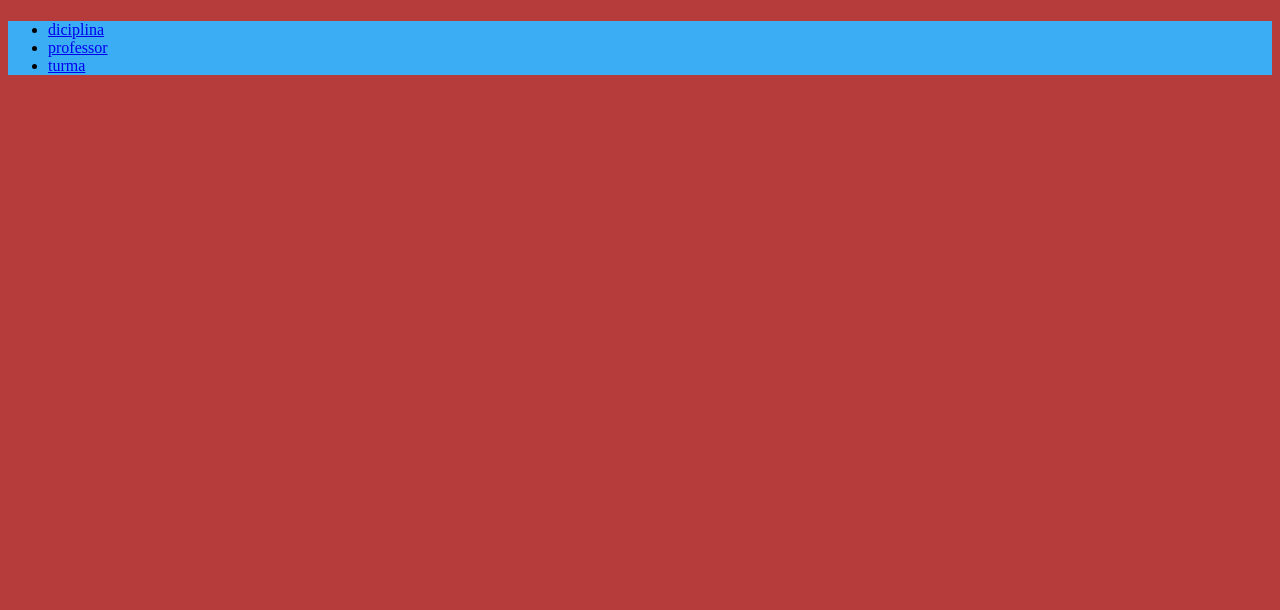
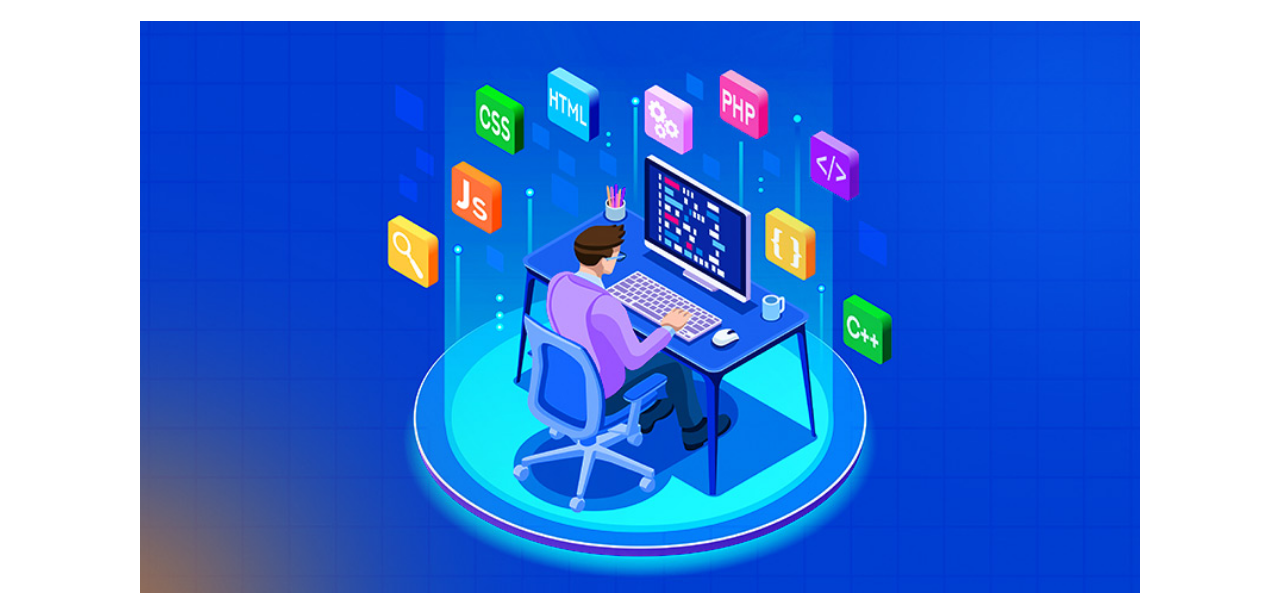
Before and after one commit to F4keDiamonds/2tri, a plain HTML site: page index.html in a window 1280 px wide. Shown: the part 93-703 px from the top of the page. Drawn offline with Linux system fonts and the light colour scheme.

Commit message:
Add files via upload

```diff
--- a/index.html
+++ b/index.html
@@ -6,16 +6,17 @@
     <meta name="viewport" content="width=device-width, initial-scale=1.0">
     <link rel=”stylesheet” href=”reset.css”>
     <link rel="stylesheet" href="style.css">
-    <title>COISA DE NERD</title>
+    <title>TURMA</title>
 </head>
 <body>
     <header class="cabecalho">
         <h1 class="cabecalho-titulo">programação I</h1>
+        <img class="programação" src="interna-blog-coding-05.jpg" alt="">
         <nav class="cabecalho-menu">
             <ul>
-                <li><a class="cabecalho-meu-item" href="#">diciplina</a></li>
-                <li><a class="cabecalho-meu-item" href="#">professor</a></li>
-                <li><a class="cabecalho-meu-item" href="#">turma</a></li>
+                <li><a class="cabecalho-menu-item" href="#">diciplina</a></li>
+                <li><a class="cabecalho-menu-item" href="#">professor</a></li>
+                <li><a class="cabecalho-menu-item" href="#">turma</a></li>
             </ul>
         </nav>
     </header>
--- a/style.css
+++ b/style.css
@@ -1,7 +1,7 @@
 :root
-    {--cor-de-fundo: #b63b3b;
-     --cor-cabecalho: #95d6ff;
-     --fundo-menu: #3aadf5;
+    {--cor-de-fundo: #ffffff;
+     --cor-cabecalho: #ffffff;
+     --fundo-menu: #ffffff;
 }
 
 body {
@@ -10,6 +10,7 @@ body {
 
 .cabecalho {
      background-color: var(--cor-de-cabecalho);
+     text-align: center;
 }
 
 .cabecalho-titulo {
@@ -26,11 +27,15 @@ body {
 
 .cabecalho-menu-item {
     display: block;
-    padding: 10px;
-    font-size: 24PX;
+    padding: 5px;
+    font-size: 20PX;
     text-decoration: none;
-    color: blue;
+    color: rgb(0, 0, 0);
     text-align: center;
     border: 1px solid;
 
 }
+.programação {
+    width: 1000px;
+
+}
```
Also changed, not shown: interna-blog-coding-05.jpg (added).
